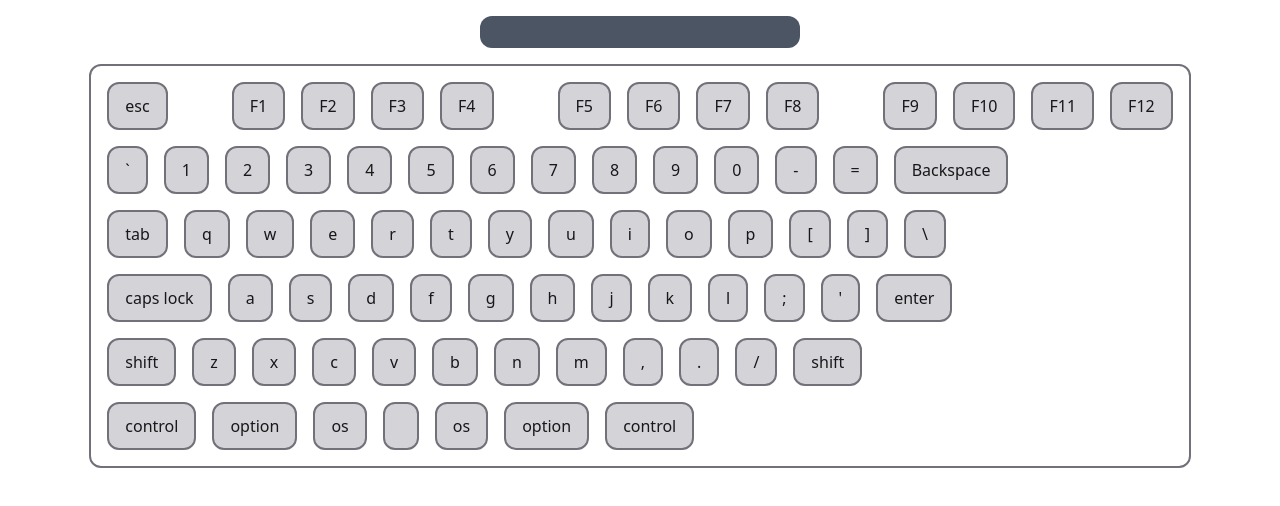
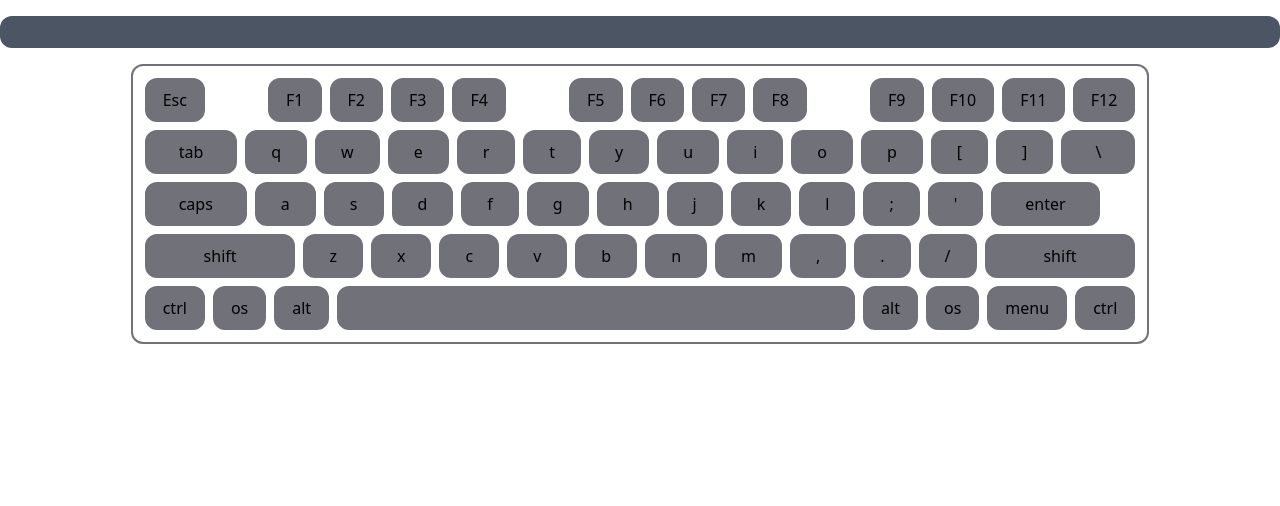
Before and after one commit to commitsovercoffee/key-probe, a SvelteKit app: page / in a window 1280 px wide. Shown: the top 506 px of the page. Built offline with nearby package versions, Linux system fonts and the light colour scheme.

Commit message:
refactored

```diff
--- a/src/routes/+page.svelte
+++ b/src/routes/+page.svelte
@@ -1,40 +1,93 @@
 <script>
+	let oneU = 'px-4 py-2 m-1';
+	let twoU = 'px-8 py-2 m-1';
+	let threeU = 'px-16 py-2 m-1';
+	let growU = 'px-2 py-2 m-1 grow';
+
+	let letter = 'px-6 py-2 m-1';
+	let fill = 'grow';
+
+	let keyCap = 'rounded-xl border-2 border-zinc-500 duration-300 ease-in-out ';
+	let unpressed = ' bg-zinc-500';
+	let pressed = ' bg-red-500';
+	let prevpressed = ' bg-teal-500';
+
 	let fnRow = [
-		'esc',
-		null,
-		'F1',
-		'F2',
-		'F3',
-		'F4',
-		null,
-		'F5',
-		'F6',
-		'F7',
-		'F8',
-		null,
-		'F9',
-		'F10',
-		'F11',
-		'F12'
-	];
-	let keyboard = [
-		{
-			keys: ['`', '1', '2', '3', '4', '5', '6', '7', '8', '9', '0', '-', '=', 'Backspace']
-		},
-		{
-			keys: ['tab', 'q', 'w', 'e', 'r', 't', 'y', 'u', 'i', 'o', 'p', '[', ']', '\\']
-		},
-		{
-			keys: ['caps lock', 'a', 's', 'd', 'f', 'g', 'h', 'j', 'k', 'l', ';', "'", 'enter']
-		},
-		{
-			keys: ['shift', 'z', 'x', 'c', 'v', 'b', 'n', 'm', ',', '.', '/', 'shift']
-		},
-		{
-			keys: ['control', 'option', 'os', ' ', 'os', 'option', 'control']
-		}
+		{ legend: 'Esc', key: 'Escape', size: oneU, filler: null },
+		{ legend: '', key: '', size: oneU, filler: fill },
+		{ legend: 'F1', key: 'F1', size: oneU, filler: null },
+		{ legend: 'F2', key: 'F2', size: oneU, filler: null },
+		{ legend: 'F3', key: 'F3', size: oneU, filler: null },
+		{ legend: 'F4', key: 'F4', size: oneU, filler: null },
+		{ legend: '', key: '', size: oneU, filler: fill },
+		{ legend: 'F5', key: 'F5', size: oneU, filler: null },
+		{ legend: 'F6', key: 'F6', size: oneU, filler: null },
+		{ legend: 'F7', key: 'F7', size: oneU, filler: null },
+		{ legend: 'F8', key: 'F8', size: oneU, filler: null },
+		{ legend: '', key: '', size: oneU, filler: fill },
+		{ legend: 'F9', key: 'F9', size: oneU, filler: null },
+		{ legend: 'F10', key: 'F10', size: oneU, filler: null },
+		{ legend: 'F11', key: 'F11', size: oneU, filler: null },
+		{ legend: 'F12', key: 'F12', size: oneU, filler: null }
 	];
 
+	let mainBlock = [
+		[
+			{ legend: 'tab', key: 'Tab', size: twoU, filler: null },
+			{ legend: 'q', key: 'q', size: letter, filler: null },
+			{ legend: 'w', key: 'w', size: letter, filler: null },
+			{ legend: 'e', key: 'e', size: letter, filler: null },
+			{ legend: 'r', key: 'r', size: letter, filler: null },
+			{ legend: 't', key: 't', size: letter, filler: null },
+			{ legend: 'y', key: 'y', size: letter, filler: null },
+			{ legend: 'u', key: 'u', size: letter, filler: null },
+			{ legend: 'i', key: 'i', size: letter, filler: null },
+			{ legend: 'o', key: 'o', size: letter, filler: null },
+			{ legend: 'p', key: 'p', size: letter, filler: null },
+			{ legend: '[', key: '[', size: letter, filler: null },
+			{ legend: ']', key: ']', size: letter, filler: null },
+			{ legend: '\\', key: '\\', size: twoU, filler: null }
+		],
+		[
+			{ legend: 'caps', key: 'Caplock', size: twoU, filler: null },
+			{ legend: 'a', key: 'a', size: letter, filler: null },
+			{ legend: 's', key: 's', size: letter, filler: null },
+			{ legend: 'd', key: 'd', size: letter, filler: null },
+			{ legend: 'f', key: 'f', size: letter, filler: null },
+			{ legend: 'g', key: 'g', size: letter, filler: null },
+			{ legend: 'h', key: 'h', size: letter, filler: null },
+			{ legend: 'j', key: 'j', size: letter, filler: null },
+			{ legend: 'k', key: 'k', size: letter, filler: null },
+			{ legend: 'l', key: 'l', size: letter, filler: null },
+			{ legend: ';', key: ';', size: letter, filler: null },
+			{ legend: "'", key: "'", size: letter, filler: null },
+			{ legend: 'enter', key: 'enter', size: twoU, filler: null }
+		],
+		[
+			{ legend: 'shift', key: 'Shift', size: growU, filler: null },
+			{ legend: 'z', key: 'z', size: letter, filler: null },
+			{ legend: 'x', key: 'x', size: letter, filler: null },
+			{ legend: 'c', key: 'c', size: letter, filler: null },
+			{ legend: 'v', key: 'v', size: letter, filler: null },
+			{ legend: 'b', key: 'b', size: letter, filler: null },
+			{ legend: 'n', key: 'n', size: letter, filler: null },
+			{ legend: 'm', key: 'm', size: letter, filler: null },
+			{ legend: ',', key: ',', size: letter, filler: null },
+			{ legend: '.', key: '.', size: letter, filler: null },
+			{ legend: '/', key: '/', size: letter, filler: null },
+			{ legend: 'shift', key: 'Shift', size: growU, filler: null }
+		],
+		[
+			{ legend: 'ctrl', key: 'Control', size: oneU, filler: null },
+			{ legend: 'os', key: 'OS', size: oneU, filler: null },
+			{ legend: 'alt', key: 'Alt', size: oneU, filler: null },
+			{ legend: '', key: ' ', size: growU, filler: null },
+			{ legend: 'alt', key: 'Alt', size: oneU, filler: null },
+			{ legend: 'os', key: 'OS', size: oneU, filler: null },
+			{ legend: 'menu', key: 'ContextMenu', size: oneU, filler: null },
+			{ legend: 'ctrl', key: 'Control', size: oneU, filler: null }
+		]
+	];
 	let log = '';
 	let key;
 </script>
@@ -43,7 +96,7 @@
 	on:keydown={function (event) {
 		event.preventDefault();
 		key = event.key;
-		log += key.toLowerCase();
+		log += key;
 	}}
 	on:keyup={function () {
 		setTimeout(function () {
@@ -52,36 +105,38 @@
 	}}
 />
 
-<p class="bg-gray-600 p-4 m-4 w-80 text-zinc-50 mx-auto rounded-xl">{log}</p>
-<div class=" p-2 m-4 mx-auto w-min border-zinc-500 border-2 rounded-xl">
+<p class="bg-gray-600 p-4 m-4 text-zinc-50 mx-auto rounded-xl">{log}</p>
+<div class="p-2 m-4 w-fit mx-auto border-zinc-500 border-2 rounded-xl">
 	<section class="flex flex-nowrap">
 		{#each fnRow as k}
-			{#if k === null}
-				<button class=" px-4 py-2 m-2 h-12" />
+			{#if k.filler != null}
+				<div class={k.filler} />
 			{:else}
 				<button
-					class={key === k
-						? ' text-zinc-300 px-4 py-2 m-2  h-12 rounded-xl ${} border-2 bg-zinc-900 border-zinc-500 duration-300 ease-in-out'
-						: log.includes(k)
-						? ' text-zinc-900 px-4 py-2 m-2  h-12 rounded-xl border-2 bg-teal-300 border-zinc-500 duration-300 ease-in-out'
-						: ' text-zinc-900 px-4 py-2  m-2  h-12 rounded-xl border-2 bg-zinc-300 border-zinc-500 duration-300 ease-in-out'}
-					>{k}</button
+					class={key === k.key
+						? keyCap + k.size + pressed
+						: log.includes(k.key)
+						? keyCap + k.size + prevpressed
+						: keyCap + k.size + unpressed}>{k.legend}</button
 				>
 			{/if}
 		{/each}
 	</section>
 
-	{#each keyboard as block}
+	{#each mainBlock as block}
 		<section class="flex flex-nowrap">
-			{#each block.keys as k}
-				<button
-					class={key === k
-						? ' text-zinc-300 px-4 py-2 m-2  h-12 rounded-xl ${} border-2 bg-zinc-900 border-zinc-500 duration-300 ease-in-out'
-						: log.includes(k)
-						? ' text-zinc-900 px-4 py-2 m-2  h-12 rounded-xl border-2 bg-teal-300 border-zinc-500 duration-300 ease-in-out'
-						: ' text-zinc-900 px-4 py-2  m-2  h-12 rounded-xl border-2 bg-zinc-300 border-zinc-500 duration-300 ease-in-out'}
-					>{k}</button
-				>
+			{#each block as k}
+				{#if k.filler != null}
+					<div class={k.filler} />
+				{:else}
+					<button
+						class={key === k.key
+							? keyCap + k.size + pressed
+							: log.includes(k.key)
+							? keyCap + k.size + prevpressed
+							: keyCap + k.size + unpressed}>{k.legend}</button
+					>
+				{/if}
 			{/each}
 		</section>
 	{/each}
```
